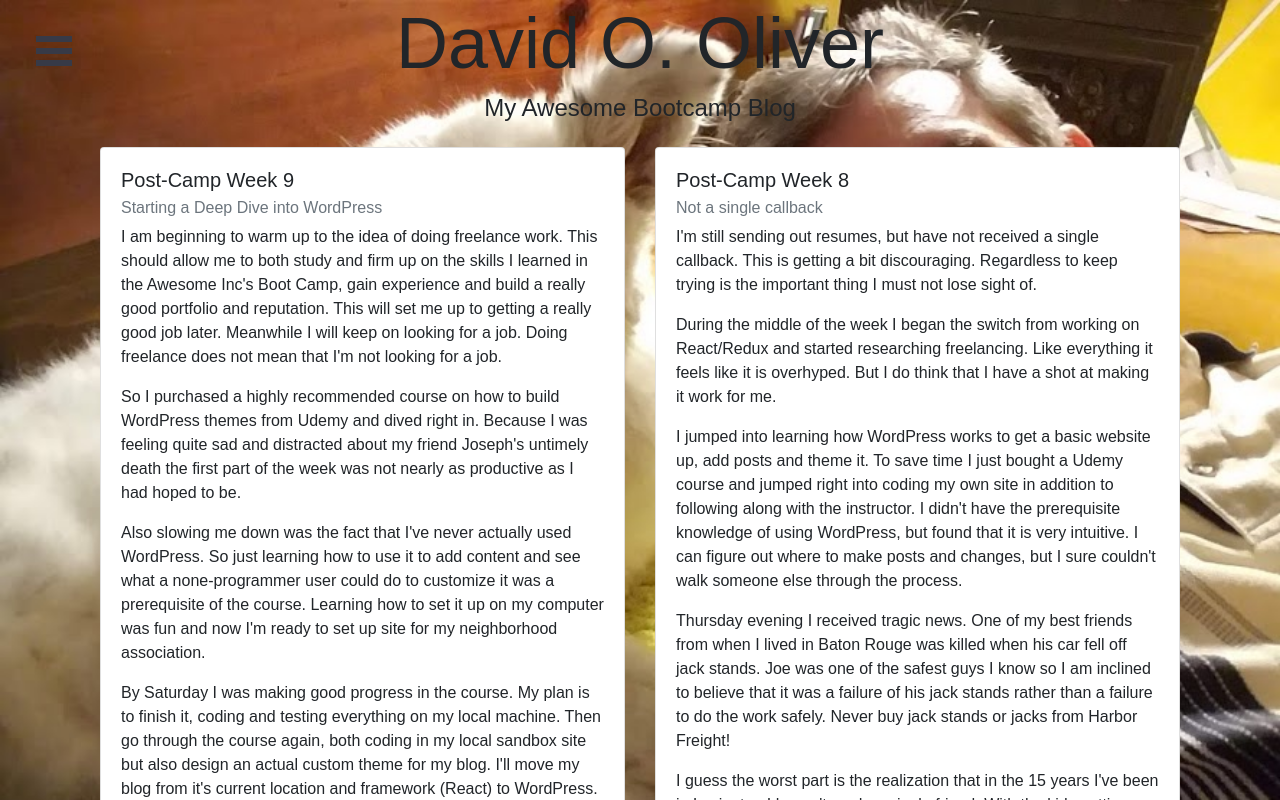
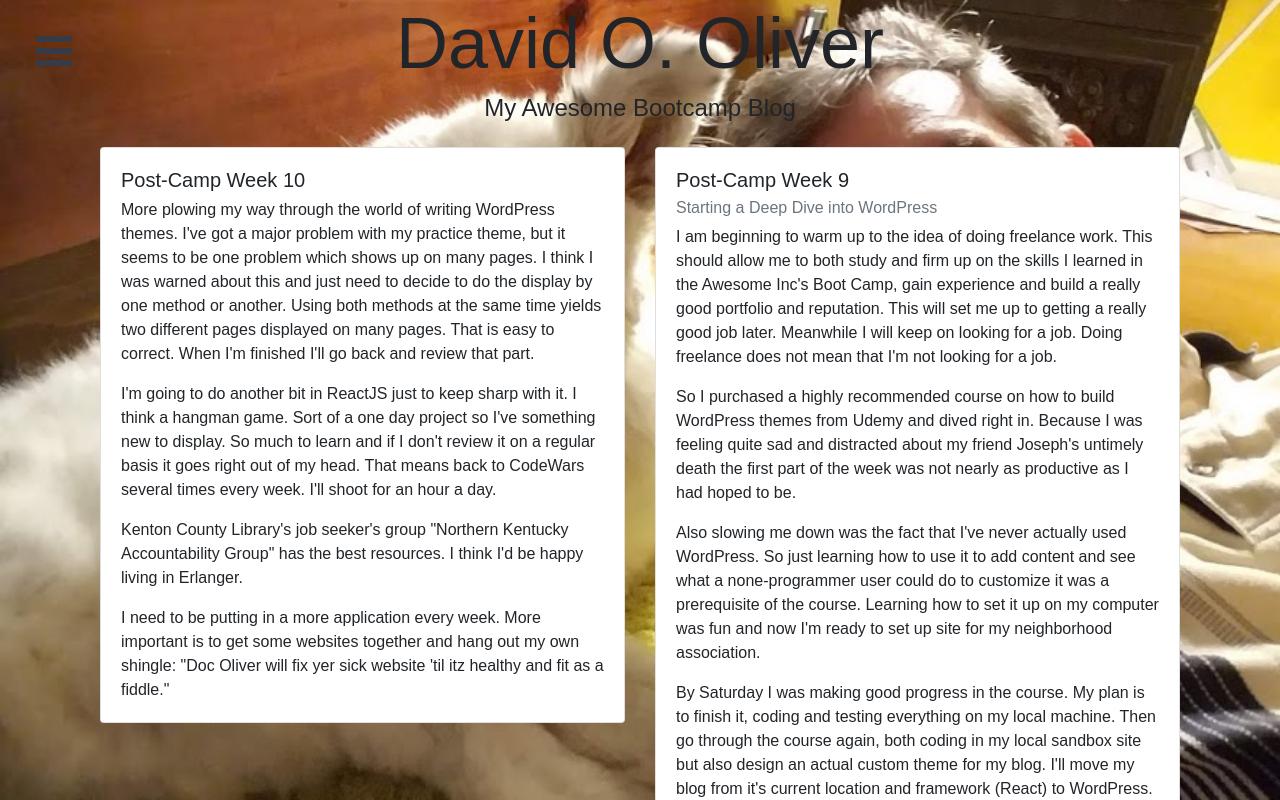
Before and after one commit to davo1984/blog-react, a React (Create React App) app: page /blog in a window 1280 px wide. Shown: the top 800 px of the page. Built offline with nearby package versions, Linux system fonts and the light colour scheme.

Commit message:
weekly blog post

```diff
--- a/src/components/postsJSON.js
+++ b/src/components/postsJSON.js
@@ -25,6 +25,16 @@ const postsJSON = (props) => {
             //         ``
             //     ]
             // },
+            {
+                "title": "Post-Camp Week 10",
+                "subTitle": "",
+                "paragraph": [
+                    `More plowing my way through the world of writing WordPress themes. I've got a major problem with my practice theme, but it seems to be one problem which shows up on many pages. I think I was warned about this and just need to decide to do the display by one method or another. Using both methods at the same time yields two different pages displayed on many pages. That is easy to correct. When I'm finished I'll go back and review that part.`,
+                    `I'm going to do another bit in ReactJS just to keep sharp with it. I think a hangman game. Sort of a one day project so I've something new to display. So much to learn and if I don't review it on a regular basis it goes right out of my head. That means back to CodeWars several times every week. I'll shoot for an hour a day.`,
+                    `Kenton County Library's job seeker's group "Northern Kentucky Accountability Group" has the best resources. I think I'd be happy living in Erlanger.`,
+                    `I need to be putting in a more application every week. More important is to get some websites together and hang out my own shingle: "Doc Oliver will fix yer sick website 'til itz healthy and fit as a fiddle."`
+                ]
+            },
             {
                 "title": "Post-Camp Week 9",
                 "subTitle": "Starting a Deep Dive into WordPress",
```
